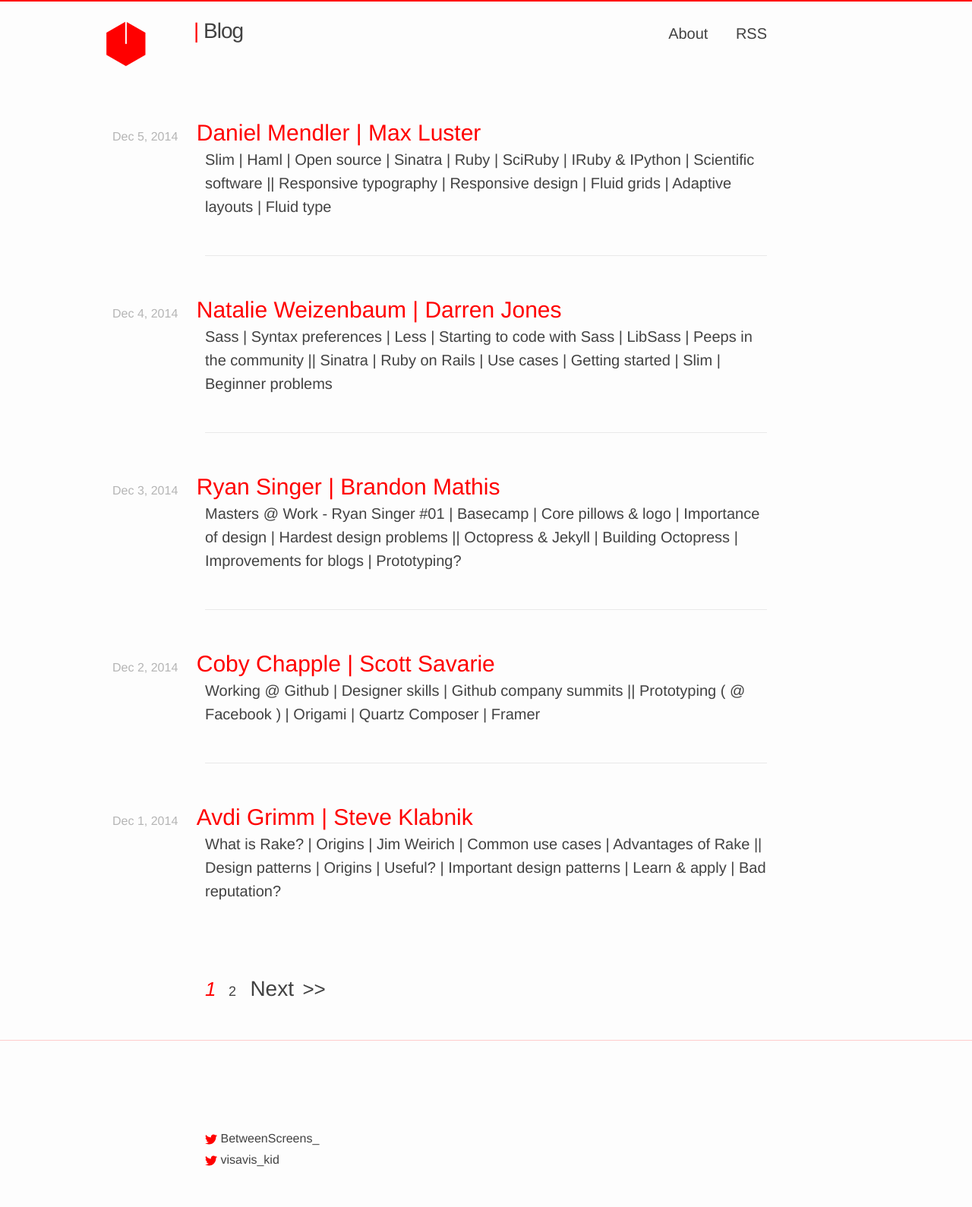
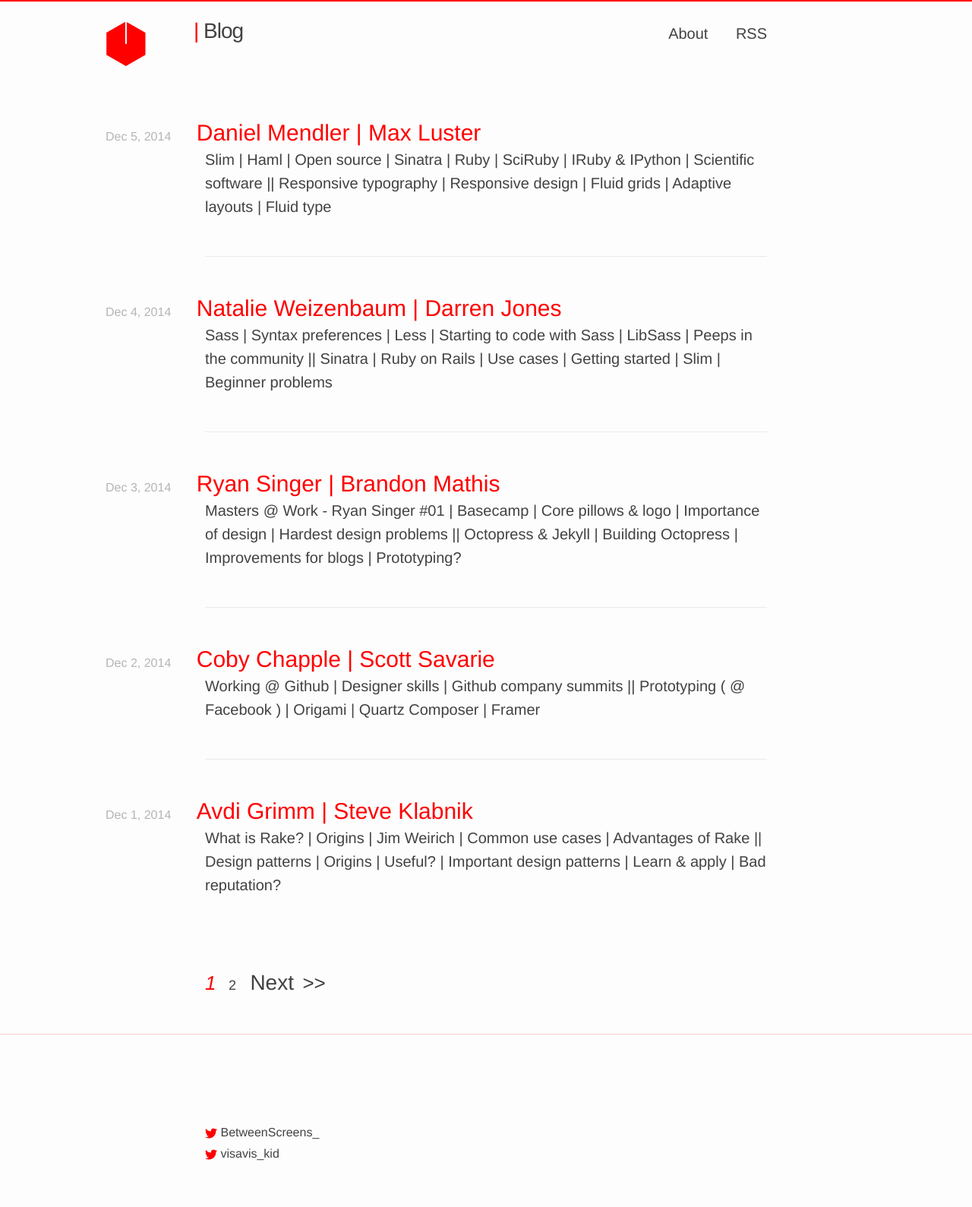
Before and after one commit to vis-kid/between_blog, a Jekyll site: the page built from index.html, in a window 1280 px wide. Shown: the whole page at 76% size. Built offline with Jekyll 4.4.1, drawn with Linux system fonts in a browser that asks for light colours; the list of posts is cut into pages by our own code.

Commit message:
Adjusts whitespace between posts on index New date placement caused irregularities

```diff
--- a/_sass/_layout.scss
+++ b/_sass/_layout.scss
@@ -205,8 +205,8 @@ a.site-title {
 .post-list .post-meta {
 	@media (min-width: 1000px) {
     display: inline-block;
-	  margin-left: -122px;
-	  margin-right: 20px;
+	  margin-left: -131px;
+	  margin-right: 29px;
   }
 }
 
@@ -230,7 +230,10 @@ a.site-title {
 .post-list li {
   border-bottom: 1px solid rgba($grey-color-dark, 0.1);
   padding-bottom: 7px;
-  margin-bottom: 52px;
+  margin-bottom: 50px;
+	@media (min-width: 1000px) {
+    margin-bottom: 49px;
+	}
   &:first-child {
     margin-top: 33px;
 	}
@@ -424,7 +427,7 @@ h3.list-keywords {
   color: $grey-color-dark;
 	font-size: 20px;
 	line-height: 1.55;
-	margin-bottom: 41px;
+	margin-bottom: 42px;
 }
 
 .pagination {
```
